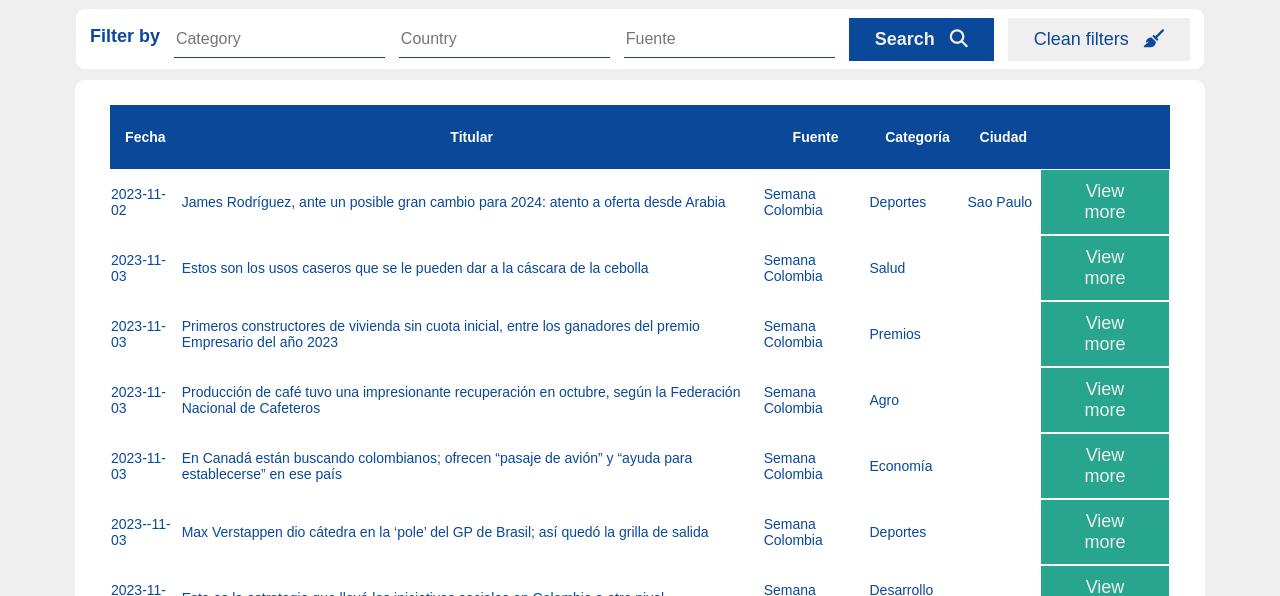
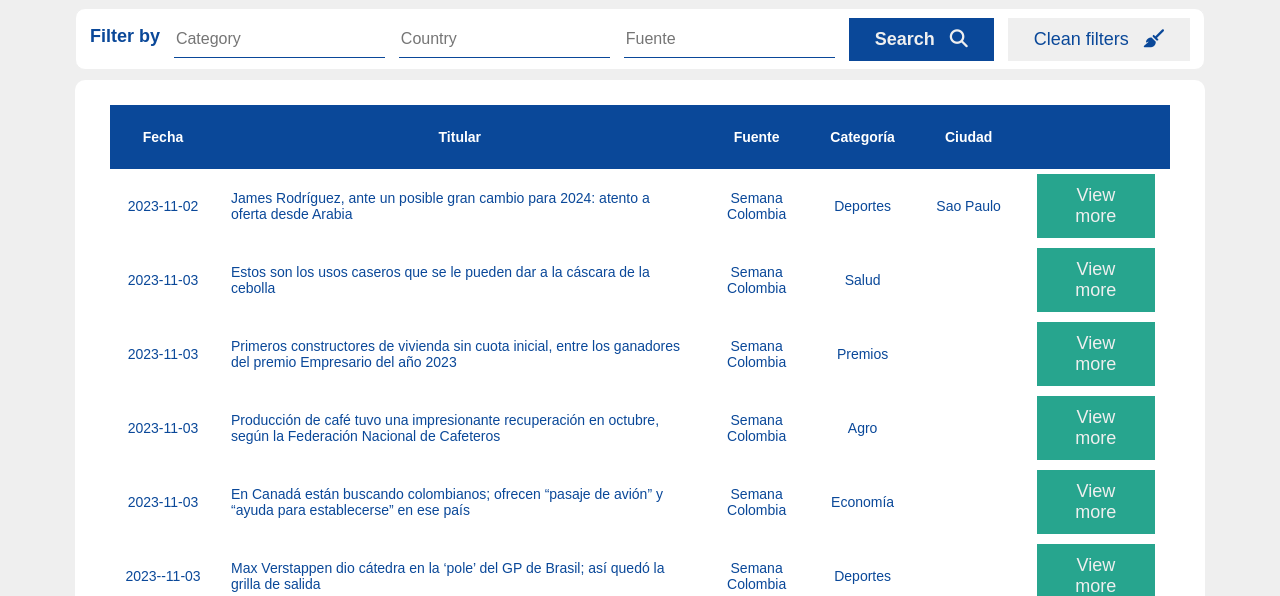
Before and after one commit to esolorzanp/PosiNewsWebCO, a plain HTML site: page pages/listNews.html in a window 1280 px wide. Shown: the part 204-800 px from the top of the page. Drawn offline with Linux system fonts and the light colour scheme.

Commit message:
** Se ajustan estilos de tabla en listNews.css ** Se ajusta mensaje de confirmación en detailNews.css

```diff
--- a/css/listNews.css
+++ b/css/listNews.css
@@ -69,20 +69,56 @@
   border-spacing: 0px;
   /*border-radius: 15px;*/
   font-size: 14px;
+  width: 100%;
 }
-.table th {
+.table__th {
   background-color: #0a4899;
   border: 1px solid #0a4899;
   color: #ffffff;
   font-weight: bold;
   height: 60px;
 }
-.table tr {
+.table__tr {
   color: #0a4899;
   border-bottom: 1px solid #000;
 }
-.table tr:hover {
+.table__tr:hover {
   background-color: #efefef;
 }
-.table td {
+.table__td {
+  width: 10%;
+  padding: 5px 15px;
 }
+.table__td--smallWidth {
+  width: 14%;
+}
+.table__td--bigWidth {
+  width: auto;
+}
+.table__td--textAlingCentered {
+  text-align: center;
+}
+.table__td--textAlingLeft {
+  text-align: center;
+}
+/*
+.table__column1 {
+  text-align: center;
+}
+
+.table__column2 {
+  width: 40%;
+}
+.table__column3 {
+  width: auto;
+  text-align: center;
+}
+.table__column4 {
+  width: auto;
+  text-align: center;
+}
+.table__column5 {
+  width: auto;
+  text-align: center;
+}
+*/
--- a/js/listNews.js
+++ b/js/listNews.js
@@ -156,21 +156,27 @@ const renderTable = (data) => {
 
   let thCol1 = document.createElement("th");
   thCol1.innerHTML = "Fecha";
+  thCol1.className = "table__th";
   document.getElementById(thRow.id).appendChild(thCol1);
   let thCol2 = document.createElement("th");
   thCol2.innerHTML = "Titular";
+  thCol2.className = "table__th";
   document.getElementById(thRow.id).appendChild(thCol2);
   let thCol3 = document.createElement("th");
   thCol3.innerHTML = "Fuente";
+  thCol3.className = "table__th";
   document.getElementById(thRow.id).appendChild(thCol3);
   let thCol4 = document.createElement("th");
   thCol4.innerHTML = "Categoría";
+  thCol4.className = "table__th";
   document.getElementById(thRow.id).appendChild(thCol4);
   let thCol5 = document.createElement("th");
   thCol5.innerHTML = "Ciudad";
+  thCol5.className = "table__th";
   document.getElementById(thRow.id).appendChild(thCol5);
   let thCol6 = document.createElement("th");
   thCol6.innerHTML = "";
+  thCol6.className = "table__th";
   //thCol6.style.width = "200px";
   document.getElementById(thRow.id).appendChild(thCol6);
 
@@ -178,25 +184,32 @@ const renderTable = (data) => {
   data.map((e) => {
     let trRow = document.createElement("tr");
     trRow.id = `trRow${i}`;
+    trRow.className = "table__tr"
     document.getElementById(tTable.id).appendChild(trRow);
 
     let tdCol1 = document.createElement("td");
     tdCol1.innerHTML = e.fecha;
+    tdCol1.className = "table__td table__td--textAlingCentered";
     document.getElementById(trRow.id).appendChild(tdCol1);
     let tdCol2 = document.createElement("td");
     tdCol2.innerHTML = e.titular;
+    tdCol2.className = "table__td table__td--bigWidth";
     document.getElementById(trRow.id).appendChild(tdCol2);
     let tdCol3 = document.createElement("td");
     tdCol3.innerHTML = e.fuente;
+    tdCol3.className = "table__td table__td--textAlingCentered";
     document.getElementById(trRow.id).appendChild(tdCol3);
     let tdCol4 = document.createElement("td");
     tdCol4.innerHTML = e.categoria;
+    tdCol4.className = "table__td table__td--textAlingCentered";
     document.getElementById(trRow.id).appendChild(tdCol4);
     let tdCol5 = document.createElement("td");
     tdCol5.innerHTML = e.ciudad;
+    tdCol5.className = "table__td table__td--textAlingCentered";
     document.getElementById(trRow.id).appendChild(tdCol5);
     let tdCol6 = document.createElement("td");
     tdCol6.id = `tdCol6${i}`;
+    tdCol6.className = "table__td table__td--smallWidth";
     document.getElementById(trRow.id).appendChild(tdCol6);
     let btnVerMas = document.createElement("button");
     btnVerMas.id = `btn${i}`;
--- a/js/newsDetail.js
+++ b/js/newsDetail.js
@@ -154,9 +154,12 @@ renderMessageError = () => {};
 renderMessageConfirm = () => {
   let pShowMessages = document.getElementById("show-messages");
   let pMessage = document.createElement("p");
-  pMessage.className = "";
+  pMessage.className = "message message__text message__text--success";
   pMessage.innerHTML = "Registro actualizado correctamente";
   pShowMessages.appendChild(pMessage);
+  setTimeout(() => {
+    pShowMessages.innerHTML = "";
+  }, 2000);
 };
 
 //console.log(JSON.parse(sessionStorage.news));
```
Also changed, not shown: css/newsDetail.css (+18 -0 lines).
